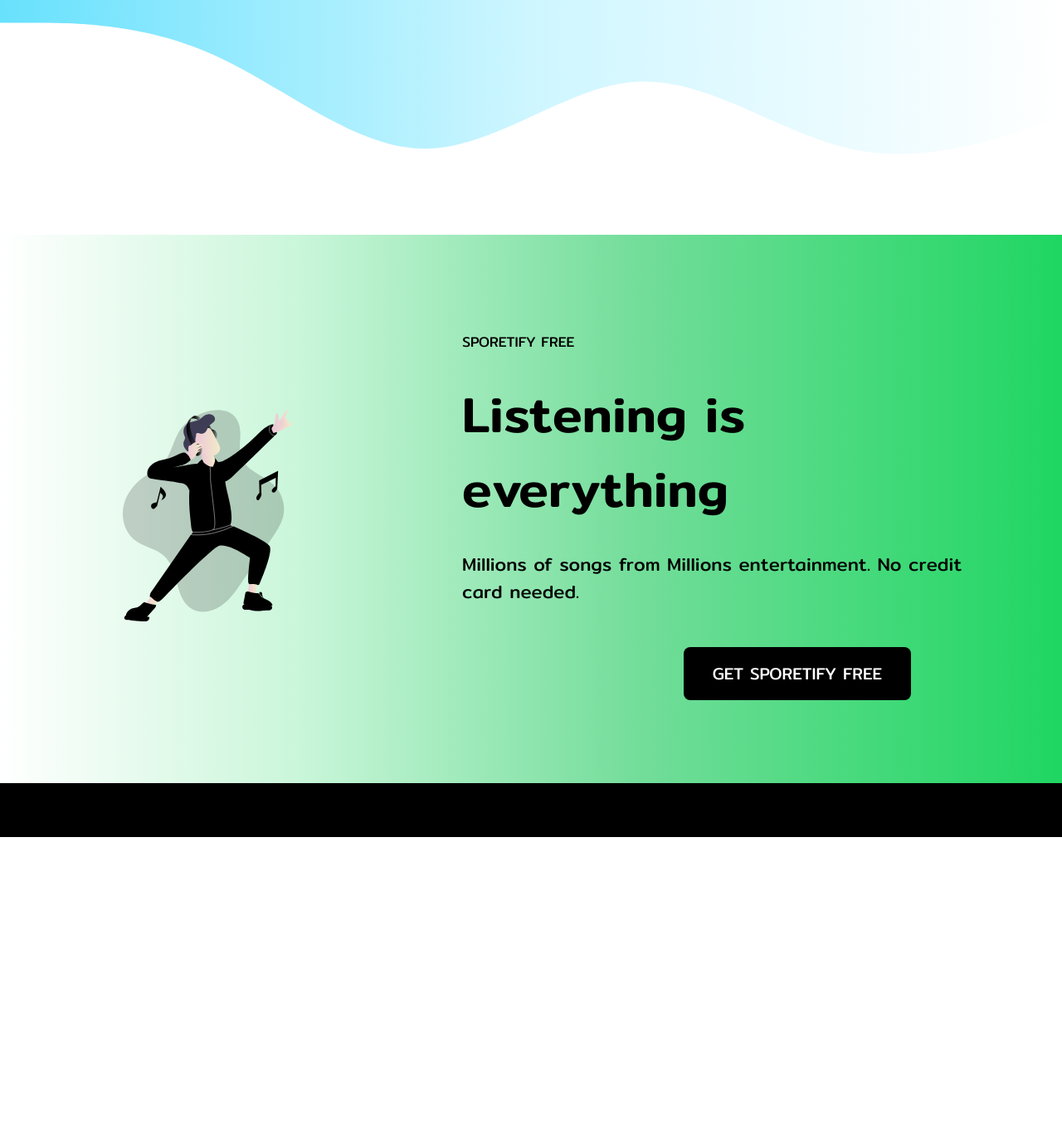
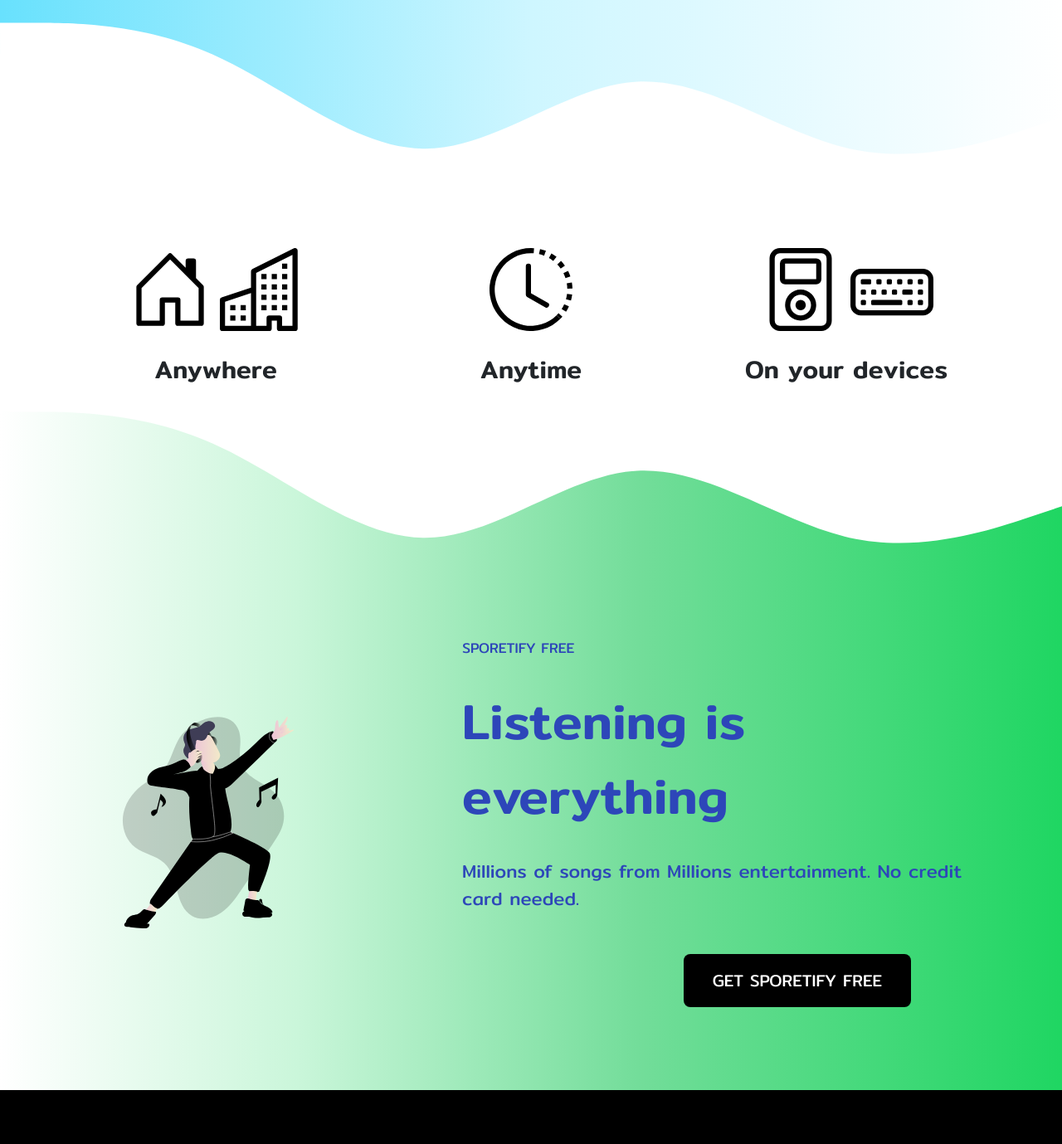
Before and after one commit to ChalothornYn/Sporetify-DB-Project, a Django app: page / in a window 1280 px wide. Shown: the part 645-2024 px from the top of the page at 83% size. Before the commit the page ends 1654 px from the top, so only its background shows below. Run offline with Django 3.2, Linux system fonts and the light colour scheme; some libraries are stand-ins or nearby versions.

Commit message:
Landing Page add middle

```diff
--- a/myapp/views.py
+++ b/myapp/views.py
@@ -1,7 +1,7 @@
 from django.shortcuts import render
 
 # Create your views here.
-def hello(request):
+def landingPage(request):
     return render(request, 'index.html')
 
 def Login(request):
--- a/sporetify/urls.py
+++ b/sporetify/urls.py
@@ -19,6 +19,6 @@
 
 urlpatterns = [
     path('admin/', admin.site.urls),
-    path('', views.hello),
+    path('', views.landingPage),
     path('login/', views.Login),
 ]
--- a/static/css/index.css
+++ b/static/css/index.css
@@ -68,6 +68,18 @@
     transition: border 0.2s;
 }
 
+.middle {
+
+}
+
+.middle-content {
+    font-size: 30px;
+    font-weight: 500;
+}
+
+
+
+
 
 /* SECTION 2 */
 
@@ -82,7 +94,7 @@
 }
 
 .page-header2 {
-    padding: 100px 0 100px 0;
+    padding: 0px 0 100px 0;
 }
 
 /* .hero2-content-container {
@@ -92,7 +104,7 @@
 .hero2-content1,
 .hero2-content2,
 .hero2-content3 {
-    color: #000;
+    color: #2D46B9;
 }
 
 .hero2-content1 {
--- a/templates/index.html
+++ b/templates/index.html
@@ -43,7 +43,7 @@
                         <a class="nav-link fs-5 menu" href="#">Sign up</a>
                     </li>
                     <li class="nav-item ms-5">
-                        <a class="nav-link fs-5 menu" href="#"">Log in</a>
+                        <a class="nav-link fs-5 menu" href="/login">Log in</a>
                     </li>
                 </ul>
             </div>
@@ -87,17 +87,34 @@
     </header>
 
     <section class="middle">
-
+        <div class="container pt-3">
+            <div class="row align-items-center justify-content-center">
+                <div class="col-md-4 text-center middle-content">
+                    <img src="{% static 'images/house-door.svg'%}" alt="" width="100px">
+                    <img src="{% static 'images/building.svg'%}" alt="" width="100px">
+                    <span class="d-block mt-4">Anywhere</span>
+                </div>
+                <div class="col-md-4 text-center middle-content">
+                    <img src="{% static 'images/clock-history.svg'%}" alt="" width="100px">
+                    <span class="d-block mt-4">Anytime</span>
+                </div>
+                <div class="col-md-4 text-center middle-content">
+                    <img src="{% static 'images/music-player.svg'%}" alt="" width="100px">
+                    <img src="{% static 'images/keyboard.svg'%}" alt="" width="100px">
+                    <span class="d-block mt-4">On your devices</span>
+                </div>
+            </div>
+        </div>
     </section>
 
     <section class="page-header2 gradient2">
-        <!-- <svg xmlns="http://www.w3.org/2000/svg" viewBox="0 0 1440 320">
+        <svg xmlns="http://www.w3.org/2000/svg" viewBox="0 0 1440 320">
         <path
             fill="#fff"
             fill-opacity="1"
             d="M0,32L48,32C96,32,192,32,288,74.7C384,117,480,203,576,202.7C672,203,768,117,864,112C960,107,1056,181,1152,202.7C1248,224,1344,192,1392,176L1440,160L1440,0L1392,0C1344,0,1248,0,1152,0C1056,0,960,0,864,0C768,0,672,0,576,0C480,0,384,0,288,0C192,0,96,0,48,0L0,0Z">
         </path>
-        </svg> -->
+        </svg>
         <div class="container pt-3">
             <div class="row align-items-center justify-content-center">
                 <div class="col-md-5 text-start">
@@ -113,29 +130,24 @@
                 </div>
             </div>
         </div>
+        <!-- <svg xmlns="http://www.w3.org/2000/svg" viewBox="0 0 1440 320">
+        <path
+            fill="#000"
+            fill-opacity="1"
+            d="M0,32L48,32C96,32,192,32,288,74.7C384,117,480,203,576,202.7C672,203,768,117,864,112C960,107,1056,181,1152,202.7C1248,224,1344,192,1392,176L1440,160L1440,320L1392,320C1344,320,1248,320,1152,320C1056,320,960,320,864,320C768,320,672,320,576,320C480,320,384,320,288,320C192,320,96,320,48,320L0,320Z">
+        </path>
+        </svg> -->
+        <!-- <svg xmlns="http://www.w3.org/2000/svg" viewBox="0 0 1440 320">
+        <path
+            fill="#000"
+            fill-opacity="1"
+            d="M0,256L48,266.7C96,277,192,299,288,277.3C384,256,480,192,576,154.7C672,117,768,107,864,106.7C960,107,1056,117,1152,128C1248,139,1344,149,1392,154.7L1440,160L1440,320L1392,320C1344,320,1248,320,1152,320C1056,320,960,320,864,320C768,320,672,320,576,320C480,320,384,320,288,320C192,320,96,320,48,320L0,320Z">
+        </path></svg> -->
+        <!-- <svg xmlns="http://www.w3.org/2000/svg" viewBox="0 0 1440 320"><path fill="#000" fill-opacity="1" d="M0,160L20,165.3C40,171,80,181,120,192C160,203,200,213,240,224C280,235,320,245,360,229.3C400,213,440,171,480,165.3C520,160,560,192,600,181.3C640,171,680,117,720,117.3C760,117,800,171,840,208C880,245,920,267,960,250.7C1000,235,1040,181,1080,138.7C1120,96,1160,64,1200,48C1240,32,1280,32,1320,48C1360,64,1400,96,1420,112L1440,128L1440,320L1420,320C1400,320,1360,320,1320,320C1280,320,1240,320,1200,320C1160,320,1120,320,1080,320C1040,320,1000,320,960,320C920,320,880,320,840,320C800,320,760,320,720,320C680,320,640,320,600,320C560,320,520,320,480,320C440,320,400,320,360,320C320,320,280,320,240,320C200,320,160,320,120,320C80,320,40,320,20,320L0,320Z"></path></svg> -->
     </section>
 
     <footer style="height: 65px; background-color: black;">
     </footer>
-
-    <!-- <div class="container-fluid hero1">
-        <div class="container">
-            <div class="row align-self-center">
-                <div class="col-lg-5">
-                    <div class="hero1-container">
-                        <span class="d-block" style="font-size: 14px;">SPOTIFY PREMIUM</span>
-                        <span class="d-block my-3" style="font-size: 60px; font-weight: 500;">Lorem ipsum dolor sit amet consectetur.</span>
-                        <span class="d-block my-3" style="font-size: 24px;">Lorem ipsum dolor sit amet consectetur adipisicing elit. Sapiente, earum!</span>
-                        <button class="btn btn-primary" style="font-size: 17px;">Description</button>
-                    </div>
-                </div>
-                <div class="col-lg-5">
-                    <img src="{% static 'images/hero1.png' %}" alt="" class="align-self-center justify-content-center">
-                </div>
-            </div>
-        </div>
-    </div> -->
-
 </body>
 </html>
 
```
Also changed, not shown: static/images/building.svg (added), static/images/clock-history.svg (added), static/images/house-door.svg (added), static/images/keyboard.svg (added), static/images/music-player.svg (added).
